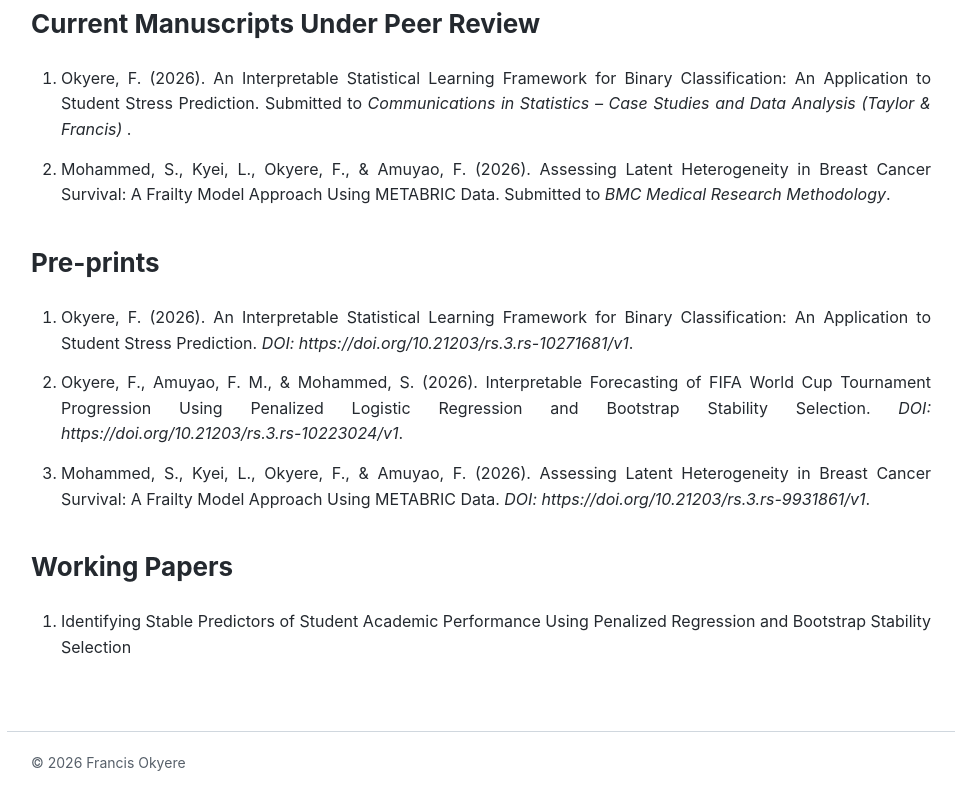
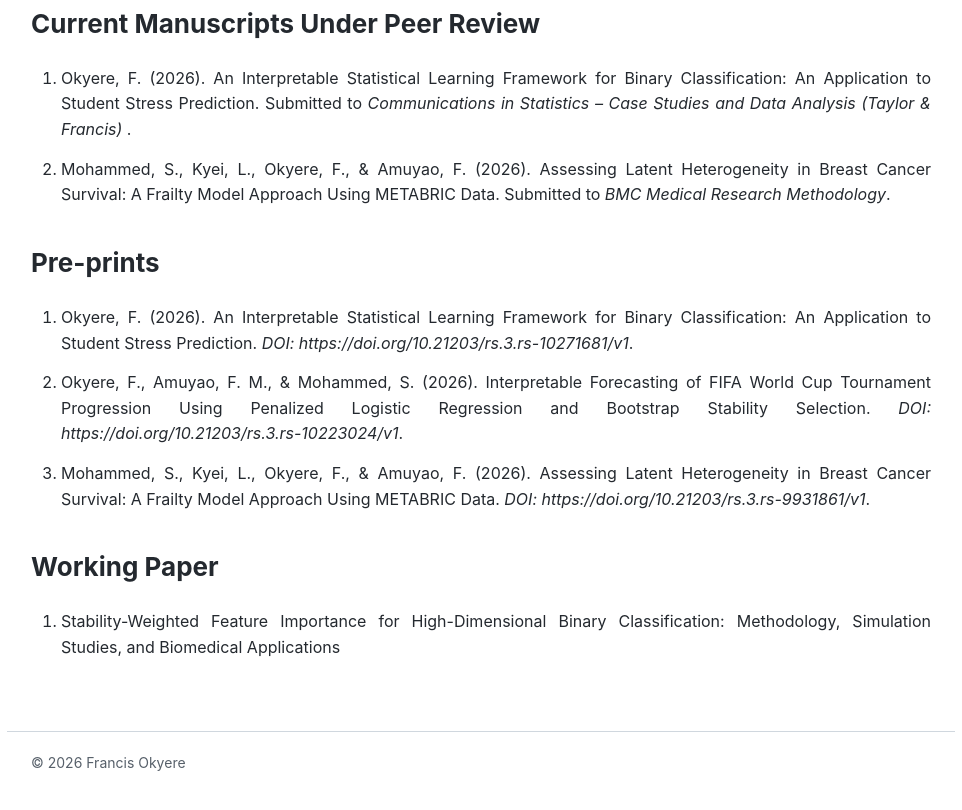
Before and after one commit to francisokyeregh/francisokyeregh.github.io, a plain HTML site: page publications.html in a window 1280 px wide. Shown: the part 893-1703 px from the top of the page, without its empty margins (159-1121 px from the left). Drawn offline with Linux system fonts and the light colour scheme.

Commit message:
Update publications.html

```diff
--- a/publications.html
+++ b/publications.html
@@ -161,10 +161,10 @@
    </ol>
 
 
-  <h2>Working Papers</h2>
+  <h2>Working Paper</h2>
 
   <ol>
-    <li>Identifying Stable Predictors of Student Academic Performance Using Penalized Regression and Bootstrap Stability Selection</li>
+    <li>Stability-Weighted Feature Importance for High-Dimensional Binary Classification: Methodology, Simulation Studies, and Biomedical Applications</li>
   </ol>
 
 </div>
```
